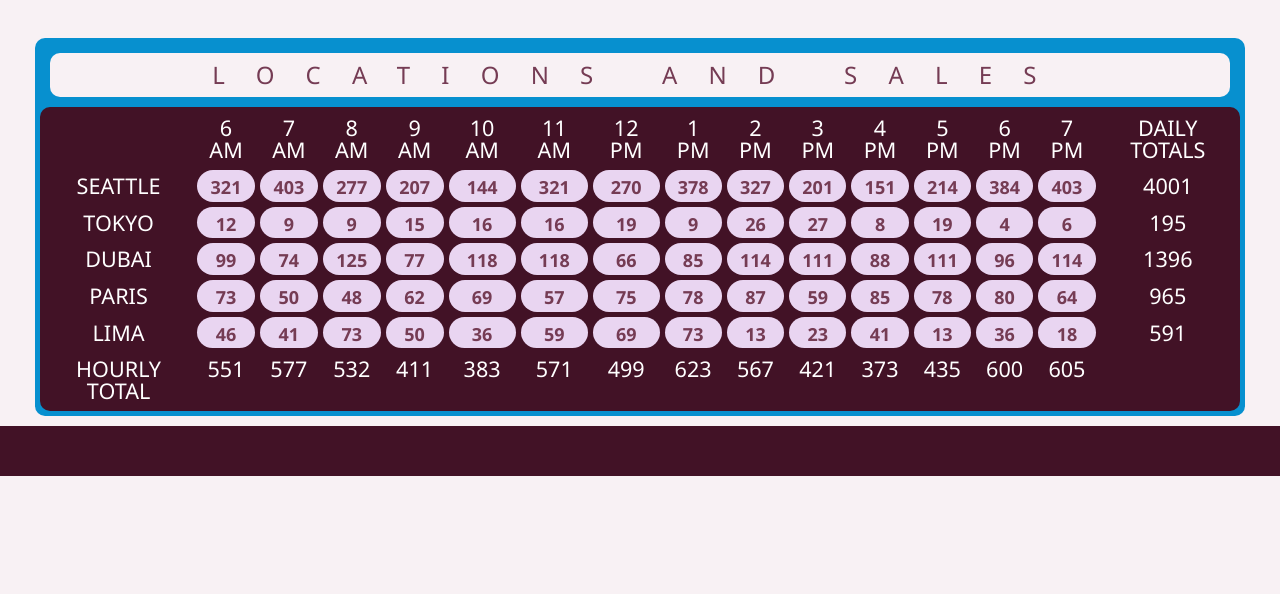
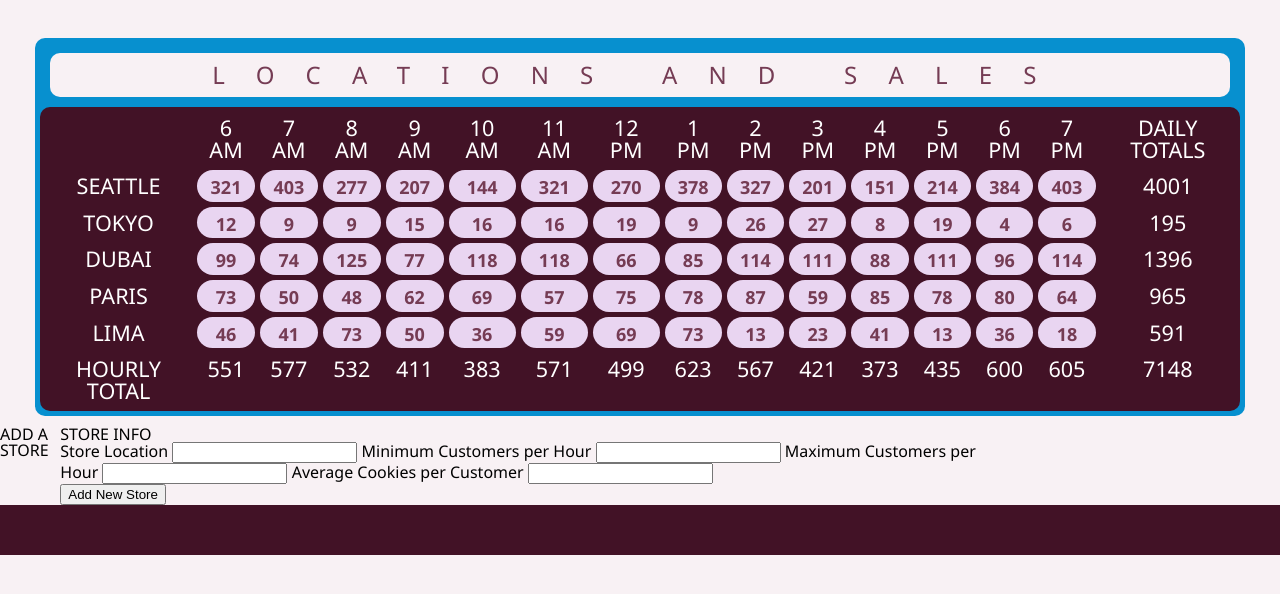
Before and after one commit to JustinHamerly/cookie-stand, a plain HTML site: page sales.html in a window 1280 px wide. Shown: the part 102-696 px from the top of the page. Drawn offline with Linux system fonts and the light colour scheme.

Commit message:
starting form

```diff
--- a/js/app.js
+++ b/js/app.js
@@ -1,4 +1,4 @@
-// -------------------- GLOBAL FUNCTIONS --------------------//
+// -------------------- GLOBAL VARIABLES --------------------//
 const Seattle = new StoreLocation('SEATTLE', 23, 65, 6.3);
 const Tokyo = new StoreLocation('TOKYO', 3, 24, 1.2);
 const Dubai = new StoreLocation('DUBAI', 11, 38, 3.7);
@@ -11,6 +11,8 @@ const hoursArray = ['6 AM', '7 AM', '8 AM', '9 AM', '10 AM', '11 AM', '12 PM', '
 
 const locDivElement = document.getElementById('locations');
 
+const formElem = document.getElementById('addStoreForm');
+
 // -------------------- CONSTRUCTOR FUNCTION --------------------//
 function StoreLocation(locationName, minCustHour, maxCustHour, avgPerCust){
   this.locationName = locationName;
@@ -22,7 +24,7 @@ function StoreLocation(locationName, minCustHour, maxCustHour, avgPerCust){
   this.storeResults = [];
 }
 
-// -------------------- CONSTUCTOR TOOLS --------------------//
+// -------------------- CONSTUCTOR TOOLS / PROTOTYPE METHODS --------------------//
 StoreLocation.prototype.renderRow = function(tbodyElem){
   const trElem = newElement('tr', tbodyElem, null);
   newElement('th', trElem, this.locationName);
@@ -79,15 +81,35 @@ function getTableFooter(tableElem){
   const tfootElem = newElement('tfoot', tableElem, null);
   const trElem2 = newElement('tr', tfootElem, null);
   newElement('th', trElem2, 'HOURLY TOTAL');
+  let dailyTotal=0;
   for(let i = 0; i < hoursArray.length; i++){
     let hourlyTotal = 0;
     for(let j = 0; j < locArray.length; j++){
       hourlyTotal += locArray[j].cookiesPerHour[i];
     }
     newElement('th', trElem2, hourlyTotal);
+    dailyTotal += hourlyTotal;
   }
+  newElement('th', trElem2, dailyTotal);
 }
 
+function handleSubmit(e){
+  e.preventDefault();
+  console.log(e);
+
+  let locationName = e.target.locationName.value;
+  let minCustHour = parseInt(e.target.minCustHour.value);
+  let maxCustHour = parseInt(e.target.maxCustHour.value);
+  let avgPerCust = parseInt(e.target.avgPerCust.value);
+
+  let newStore = new StoreLocation(locationName, minCustHour, maxCustHour, avgPerCust);
+
+  locArray.push(newStore);
+  newStore.genData();
+  newStore.renderRow();
+}
+
+formElem.addEventListener('submit', handleSubmit);
 // function renderStore(location) {
 //   console.log(location);
 //   const articleElem = newElement('article', locDivElement, null);
--- a/sales.html
+++ b/sales.html
@@ -24,6 +24,27 @@
         <h2>LOCATIONS AND SALES</h2>
 
       </div>
+      <section>
+        <h2>ADD A STORE</h2>
+          <form id="addStoreForm">
+            <fieldset>
+              <legend>STORE INFO</legend>
+              <label>Store Location
+                <input name="locationName" type="text"/>
+              </label>
+              <label>Minimum Customers per Hour
+                <input name="minCustHour" type="number"/>
+              </label>
+              <label>Maximum Customers per Hour
+                <input name="maxCustHour" type="number"/>
+              </label>
+              <label>Average Cookies per Customer
+                <input name="avgPerCust" type="number"/>
+              </label>
+            </fieldset>
+            <button type="submit">Add New Store</button>
+          </form>
+      </section>
     </main>
     <footer>
       <script src="./js/app.js"></script>
```
